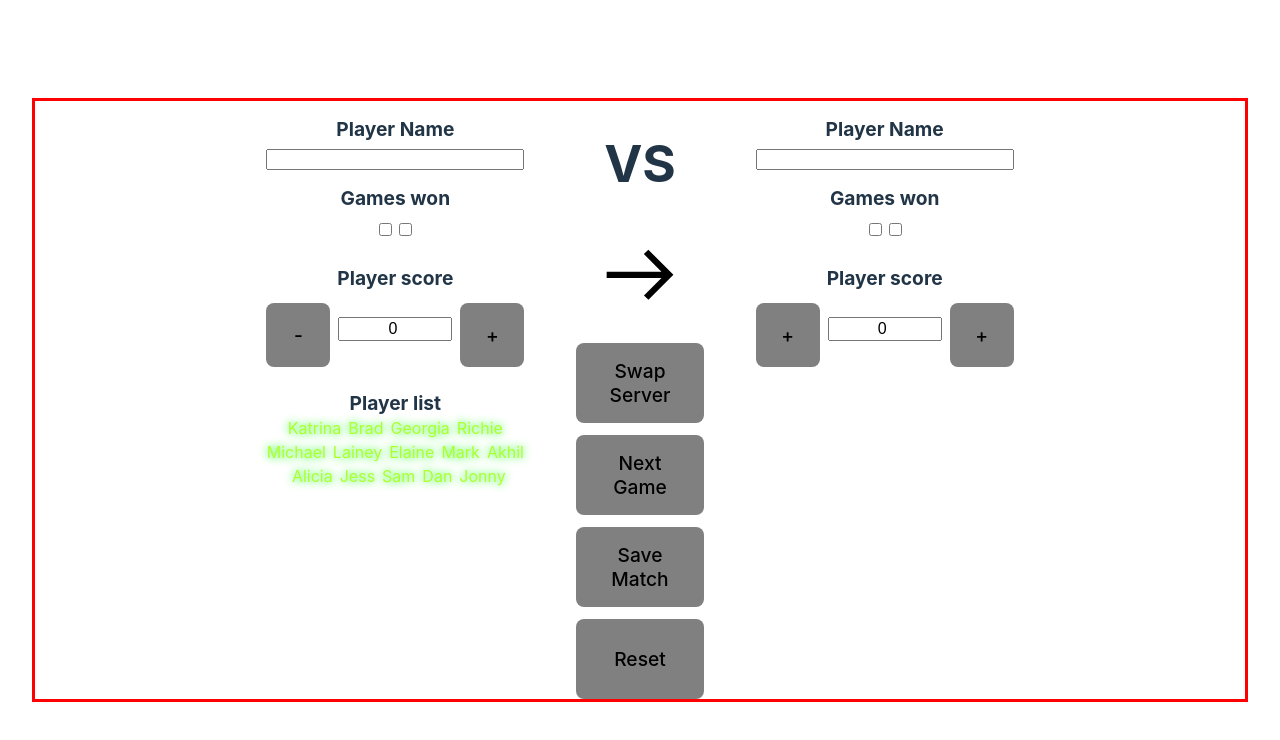
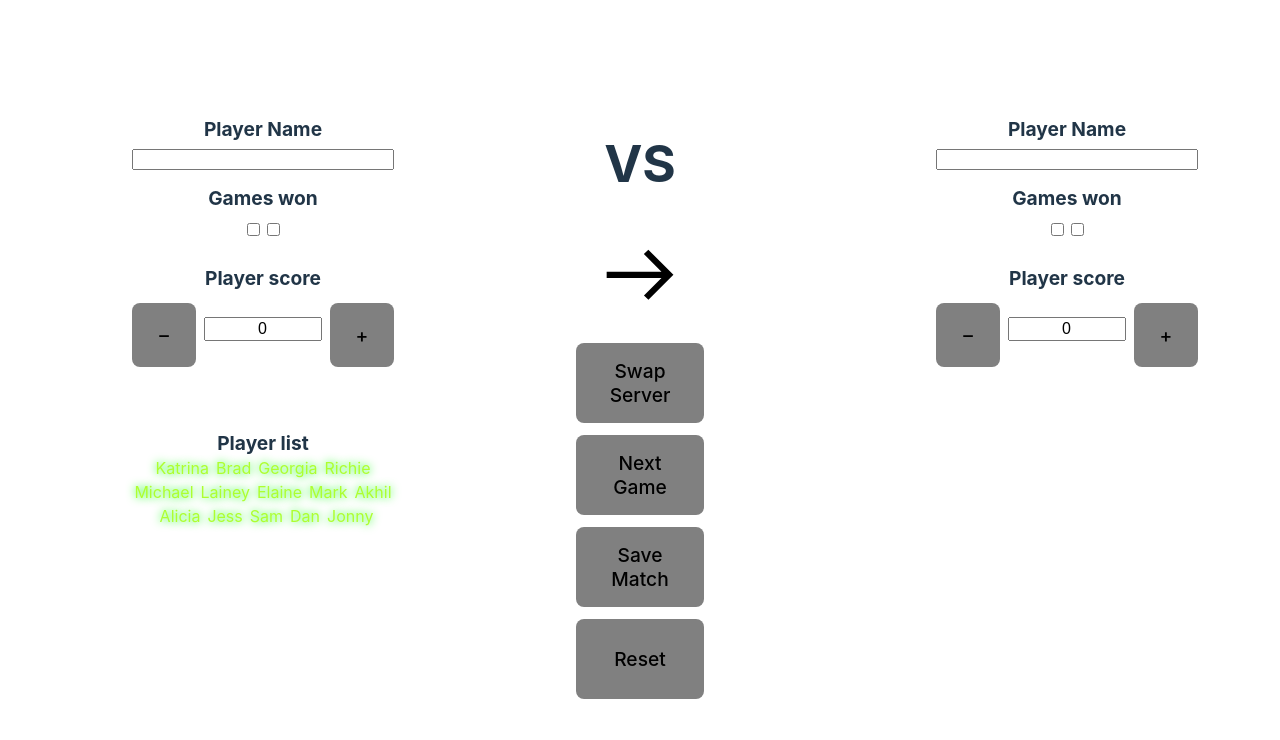
Before and after one commit to danriley11/PingPongTournament, a React (Vite) app: page / in a window 1280 px wide. Shown: the top 740 px of the page. Built offline with nearby package versions, Linux system fonts and the light colour scheme.

Commit message:
Update: - PlayerContainer for left and right columns - ScoreInput for counter component

```diff
--- a/src/App.tsx
+++ b/src/App.tsx
@@ -4,15 +4,19 @@ import './App.css';
 import { Button } from './components/buttons/Button.styles';
 import UncontrolledCheckbox from './components/checkbox/UncontrolledCheckbox';
 import { Grid } from './components/core/displays.styles';
+import GamesWon from './components/gamesWon/GamesWon';
 import { PingPongFormData, playerList } from './components/PingPongForm.constants';
+import Player from './components/player/Player';
+import PlayerScore from './components/playerScore/PlayerScore';
 import {
   ControlsContainer,
   CounterContainer,
   GamesWonContainer,
   NameInputContainer,
+  PlayerContainer,
   PlayerNamesContainer,
 } from './components/styles/Containers.styles';
-import { Arrow } from './components/styles/Inputs.styles';
+import { Arrow, ScoreInput } from './components/styles/Inputs.styles';
 import { LabelStyled, List, ListItem } from './components/styles/Typography.styles';
 
 function App() {
@@ -34,10 +38,8 @@ function App() {
   //TODO: Save match should update to airtable
   return (
     <form onSubmit={onSubmit}>
-      <Grid cols="1fr 1fr 1fr 1fr 1fr" marginLeft={20} style={{ border: '3px solid red' }}>
-        <div />
-        {/* TODO: Uniquely identify form */}
-        <div id="leftColumn">
+      <Grid cols={'1fr 1fr 1fr'}>
+        <PlayerContainer id="leftColumn" marginLeft={100} marginRight={50}>
           <NameInputContainer>
             <LabelStyled>Player Name</LabelStyled>
             <input type="text" {...register('player1NameFieldName')} />
@@ -64,22 +66,15 @@ function App() {
           <LabelStyled>Player score</LabelStyled>
           <CounterContainer>
             <Button onClick={() => setValue('player1ScoreCounterFieldName', player1Score--)}>
-              -
+              –
             </Button>
-            <input
+            <ScoreInput
               {...register('player1ScoreCounterFieldName', {
                 valueAsNumber: true,
               })}
               type="number"
               value={player1Score}
               max={21}
-              style={{
-                width: '96px',
-                margin: '0px 8px 0px 8px',
-                textAlign: 'center',
-                paddingLeft: '12px',
-                fontSize: '16px',
-              }}
             />
             <Button onClick={() => setValue('player1ScoreCounterFieldName', player1Score++)}>
               +
@@ -92,7 +87,7 @@ function App() {
               <UncontrolledCheckbox key={player.name} player={player} />
             ))}
           </PlayerNamesContainer>
-        </div>
+        </PlayerContainer>
         <div id="middleColumn">
           <h1>VS</h1>
 
@@ -145,7 +140,7 @@ function App() {
             </Button>
           </ControlsContainer>
         </div>
-        <div id="rightColumn">
+        <PlayerContainer id="rightColumn" marginLeft={100} marginRight={50}>
           <NameInputContainer>
             <LabelStyled>Player Name</LabelStyled>
             <input type="text" {...register('player2NameFieldName')} />
@@ -172,28 +167,21 @@ function App() {
           <LabelStyled>Player score</LabelStyled>
           <CounterContainer>
             <Button onClick={() => setValue('player2ScoreCounterFieldName', player2Score--)}>
-              +
+              –
             </Button>
-            <input
+            <ScoreInput
               {...register('player2ScoreCounterFieldName', {
                 valueAsNumber: true,
               })}
               type="number"
               value={player2Score}
               max={21}
-              style={{
-                width: '96px',
-                margin: '0px 8px 0px 8px',
-                textAlign: 'center',
-                paddingLeft: '12px',
-                fontSize: '16px',
-              }}
             />
             <Button onClick={() => setValue('player2ScoreCounterFieldName', player2Score++)}>
               +
             </Button>
           </CounterContainer>
-        </div>
+        </PlayerContainer>
         <div />
       </Grid>
     </form>
--- a/src/components/styles/Containers.styles.ts
+++ b/src/components/styles/Containers.styles.ts
@@ -1,6 +1,15 @@
 import styled from 'styled-components';
-import { spacing16, spacing24 } from '../core/spacing';
+import { spacing16, spacing24, spacing64 } from '../core/spacing';
 import { rem } from '../core/styles';
+
+type PlayerContainerProps = {
+  marginLeft: number;
+  marginRight: number;
+};
+export const PlayerContainer = styled.div<PlayerContainerProps>`
+  margin-left: ${({ marginLeft }) => rem(marginLeft)};
+  margin-right: ${({ marginRight }) => rem(marginRight)};
+`;
 
 export const InputContainer = styled.div`
   display: grid;
@@ -24,7 +33,7 @@ export const CounterContainer = styled.div`
   grid-template-columns: 1fr 2fr 1fr;
   grid-row-gap: ${spacing16};
   align-items: center;
-  margin-bottom: ${rem(spacing24)};
+  margin-bottom: ${rem(spacing64)};
 `;
 
 export const PlayerNamesContainer = styled.div`
--- a/src/components/styles/Inputs.styles.tsx
+++ b/src/components/styles/Inputs.styles.tsx
@@ -16,3 +16,12 @@ export const HiddenCheckbox = styled.input.attrs(() => ({ type: 'checkbox' }))`
   height: ${rem(0)};
   width: ${rem(0)};
 `;
+
+export const ScoreInput = styled.input.attrs(() => ({ type: 'number' }))`
+  width: ${rem(96)};
+  margin: ${rem(0)} ${rem(8)} ${rem(0)} ${rem(8)};
+  padding-left: ${rem(16)};
+  text-align: center;
+  align-items: center;
+  font-size: ${rem(16)};
+`;
```
